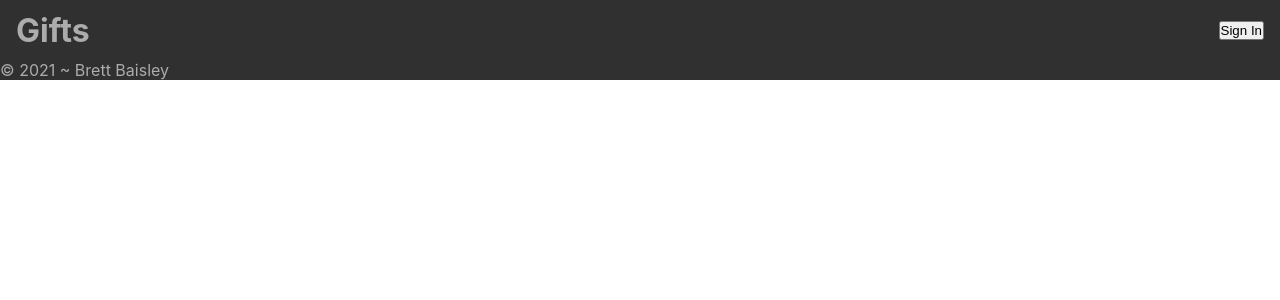
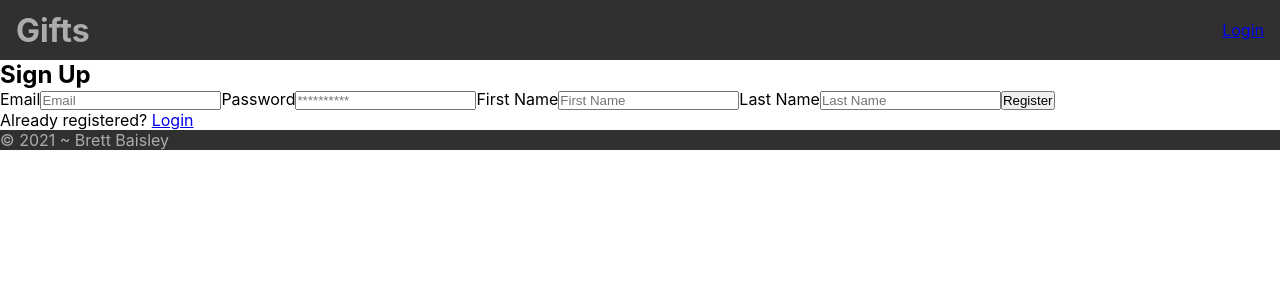
Before and after one commit to brettbaisley/kids-gift-list, a React (Create React App) app: page /signup in a window 1280 px wide. Shown: the top 300 px of the page. Built offline with nearby package versions, Linux system fonts and the light colour scheme.

Commit message:
Basic structure of signin forms made

```diff
--- a/package.json
+++ b/package.json
@@ -8,6 +8,7 @@
     "@testing-library/user-event": "^12.8.3",
     "react": "^17.0.2",
     "react-dom": "^17.0.2",
+    "react-hook-form": "^7.11.0",
     "react-router-dom": "^5.2.0",
     "react-scripts": "4.0.3",
     "web-vitals": "^1.1.2"
--- a/src/App.js
+++ b/src/App.js
@@ -6,6 +6,8 @@ import Footer from './components/Footer';
 import WelcomePage from './pages/Welcome';
 import GiftsListPage from './pages/GiftsList';
 import GiftDetailsPage from './pages/GiftDetails';
+import LoginPage from './pages/Login';
+import SignUpPage from './pages/Signup';
 
 function App() {
   return (
@@ -14,6 +16,8 @@ function App() {
         <Header></Header>
           <Switch>
             <Route exact path="/" component={WelcomePage} />
+            <Route exact path="/login" component={LoginPage} />
+            <Route exact path="/signup" component={SignUpPage} />
             <Route exact path="/gifts/:id" component={GiftDetailsPage} />
             <Route exact path="/gifts" component={GiftsListPage} />
           </Switch>
--- a/src/components/Header.js
+++ b/src/components/Header.js
@@ -1,11 +1,12 @@
 import React from 'react';
+import { Link } from 'react-router-dom';
 import './Header.css';
 
 const Header = () => {
     return (
         <header className="site-header">
             <h1>Gifts</h1>
-            <button>Sign In</button>
+            <Link to="/login" >Login</Link>
         </header>
     )
 }
--- /dev/null
+++ b/src/pages/Login.js
@@ -0,0 +1,40 @@
+import React from 'react';
+import { Link } from 'react-router-dom';
+import { useForm } from 'react-hook-form';
+
+const LoginPage = (props) => {
+    const { register, handleSubmit, reset} = useForm();
+
+    const onSubmit = () => {
+        console.log("Form submitted");
+    }
+
+    return (
+        <div className="signin-form">
+            <h2>Sign In</h2>
+            <form onSubmit={handleSubmit(onSubmit)}>
+
+            <label>Email</label>
+            <input
+                type="email"
+                name="email"
+                placeholder="Email"
+                {...register("email")}>
+            </input>
+
+            <label>Password</label>
+            <input
+                type="password"
+                name="password"
+                placeholder="**********"
+                {...register("password")}>
+            </input>
+
+            <button type="submit">Sign In</button>
+
+            <p>No Account? <Link to="/signup" >Sign Up</Link></p>
+            </form>
+        </div>
+    )
+}
+export default LoginPage;
--- /dev/null
+++ b/src/pages/Signup.js
@@ -0,0 +1,58 @@
+import React from 'react';
+import { Link } from 'react-router-dom';
+import { useForm } from 'react-hook-form';
+
+const SignupPage = (props) => {
+    const { register, handleSubmit, reset} = useForm();
+
+
+    const onSubmit = () => {
+        console.log("Form submitted");
+    }
+
+    return (
+        <div className="signin-form">
+            <h2>Sign Up</h2>
+            <form onSubmit={handleSubmit(onSubmit)}>
+
+                <label>Email</label>
+                <input
+                    type="email"
+                    name="email"
+                    placeholder="Email"
+                    {...register("email")}>
+                </input>
+
+                <label>Password</label>
+                <input
+                    type="password"
+                    name="password"
+                    placeholder="**********"
+                    {...register("password")}>
+                </input>
+
+                <label>First Name</label>
+                <input
+                    type="text"
+                    name="firstName"
+                    placeholder="First Name"
+                    {...register("firstName")}>
+                </input>
+                <label>Last Name</label>
+                <input
+                    type="text"
+                    name="lastName"
+                    placeholder="Last Name"
+                    {...register("lastName")}>
+                </input>
+
+
+                <button type="submit">Register</button>
+
+                <p>Already registered? <Link to="/login" >Login</Link></p>
+
+            </form>
+        </div>
+    )
+}
+export default SignupPage;
--- a/src/pages/Welcome.js
+++ b/src/pages/Welcome.js
@@ -10,7 +10,7 @@ const WelcomePage = () => {
             <div className="welcome-text">
                 <h2>Mateo and Lucas Gift Ideas</h2>
                 <p>This site was designed to help people with gift ideas. </p>
-                <Link to="/gifts-list">Click to See List</Link>
+                <Link to="/gifts">Click to See List</Link>
             </div>
         </section>
     )
```
Also changed, not shown: public/manifest.json, src/pages/Signin.js (deleted), 1 other file (tests, documents, lock files or other folders).
